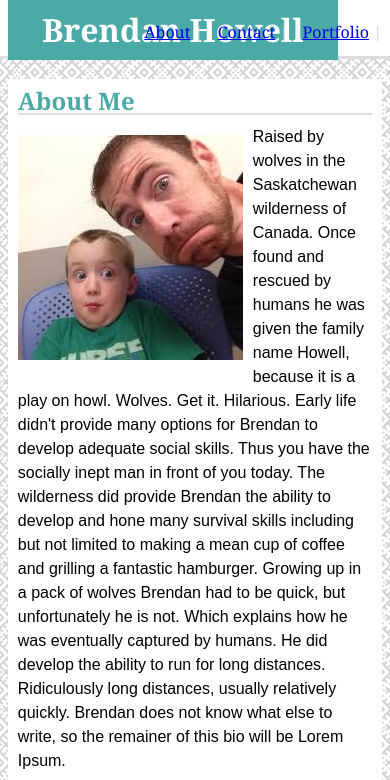
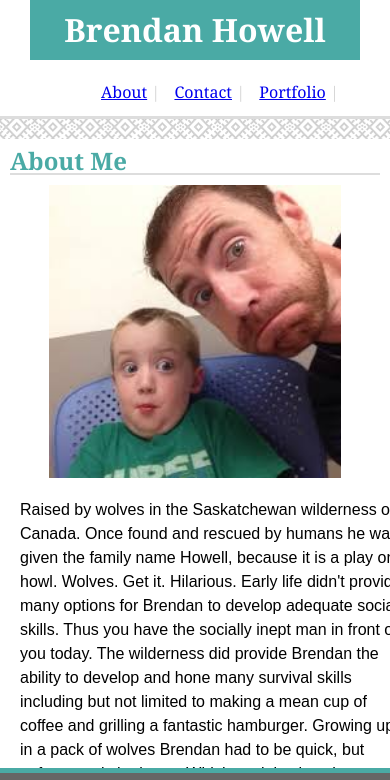
Before and after one commit to bhowell841/Responsive-Portfolio, a plain HTML site: page index.html in a window 390 px wide. Shown: the top 780 px of the page. Drawn offline with Linux system fonts and the light colour scheme.

Commit message:
still need to calc the header and footer

```diff
--- a/assets/css/style.css
+++ b/assets/css/style.css
@@ -1,5 +1,6 @@
 /* CSS for the Header, H1, Nav, and List */
 header {
+    position: static;
     background: #ffffff;
     padding: 0px;
     font-family: Georgia, 'Times New Roman', Times, serif;
@@ -145,3 +146,97 @@ input[type=submit]{
     line-height: 45px;
     font-size: 30px;
 }
+
+@media screen and (max-width: 980px) {
+
+}
+
+@media screen and (max-width: 768px) {
+    /* wrapper and body */
+    header{
+        position: static;
+    }
+
+
+
+    .wrapper {
+        width: 100%;
+
+    /* about me */
+    }
+    #bio-image{
+        width: 75%;
+        float: none;
+        display: block;
+        margin-left: auto;
+        margin-right: auto;
+    }
+
+    /* portfolio images */
+    .img-wrap {
+        float: none;
+        display: block;
+        margin-left: auto;
+        margin-right: auto;
+    }
+
+}
+
+@media screen and (max-width: 640px){
+
+/* wrapper and body */
+    .wrapper {
+        width: 100%;
+    }
+
+    header{
+        position: static;
+    }
+
+    h1 {
+        float: none;
+        display: block;
+        margin-left: auto;
+        margin-right: auto;
+    }
+
+    ul {
+        text-align: center;
+        list-style: none;
+        margin-top: 25px;
+
+    }
+
+    ul li {
+        text-align: center;
+        float: none;
+        clear: both;
+    }
+
+/* about me */
+    #bio-image {
+        width: 75%;
+        float: none;
+        display: block;
+        margin-left: auto;
+        margin-right: auto;
+    }
+
+    p {
+        width: 100%;
+        padding: 10px;
+        margin: 10px;
+    }
+
+/* form */
+    form {
+        width: 90%;
+    }
+/* portfolio images */
+  /*  .img-wrap {
+        float: none;
+        display: block;
+        margin-left: auto;
+        margin-right: auto;
+    }*/
+}
--- a/index.html
+++ b/index.html
@@ -4,7 +4,7 @@
         <meta charset="UTF-8">
         <title>Portfolio Website</title>
         <link rel="stylesheet" type="text/css" href="assets/css/style.css">
-
+        <meta name="viewport" content="width=device-width, initial-scale=1.0">
     </head>
 
 <body>
```
Also changed, not shown: contact.html (+2 -0 lines), portfolio.html (+2 -0 lines).
